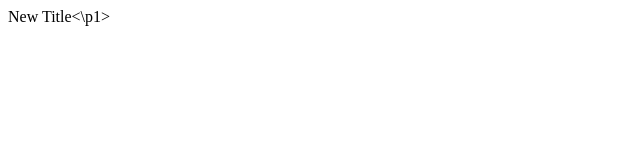
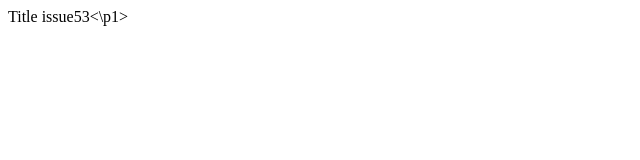
Before and after one commit to ryabchikovand/git, a plain HTML site: page index.html in a window 1280 px wide. Shown: the full height of the page, 0-640 px from the left. Drawn offline with Linux system fonts and the light colour scheme.

Commit message:
Modify title from issue53

```diff
--- a/index.html
+++ b/index.html
@@ -1 +1 @@
-<p1>New Title<\p1>
+<p1>Title issue53<\p1>
```
